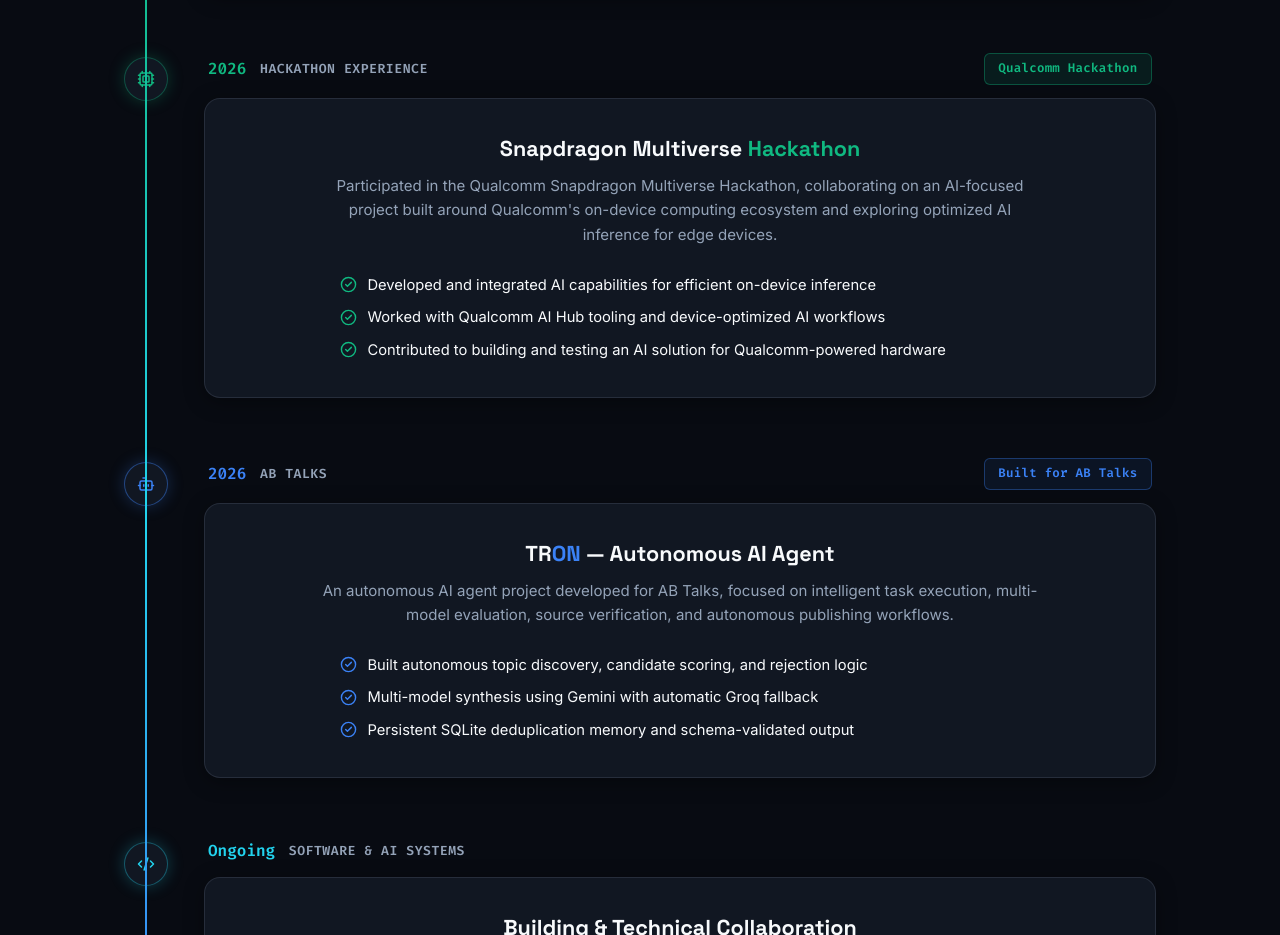
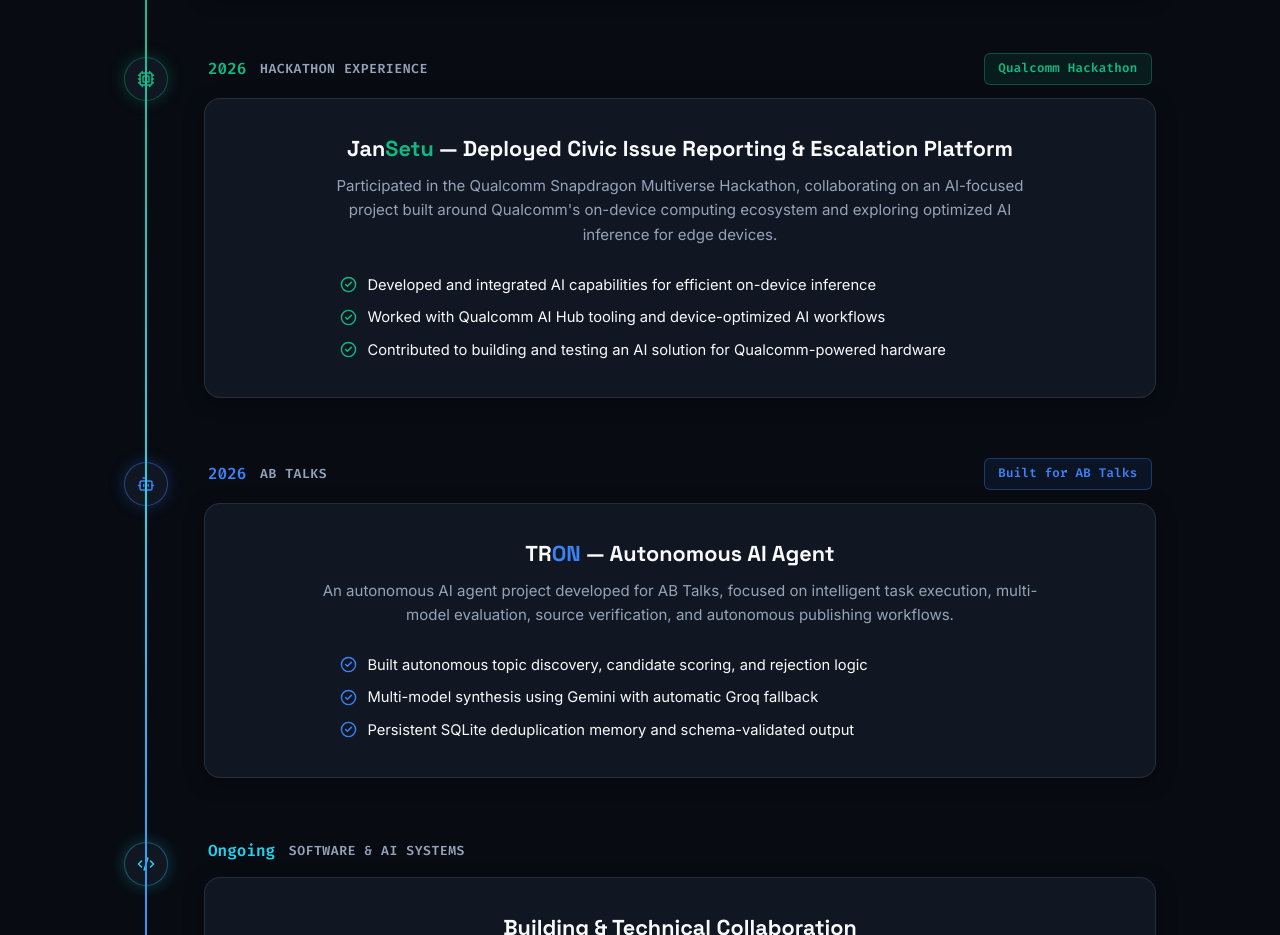
Before and after one commit to Divyanshgupta2580/Portfolio_Website, a React (Vite) app: page / in a window 1280 px wide. Shown: the part 8260-9195 px from the top of the page. Built offline with nearby package versions, Linux system fonts and the light colour scheme.

Commit message:
Restore original JanSetu project heading in Journey section

```diff
--- a/src/components/Journey.tsx
+++ b/src/components/Journey.tsx
@@ -40,7 +40,7 @@
             </>
           ),
         };
-      case 2: // Snapdragon Multiverse Hackathon
+      case 2: // JanSetu
         return {
           icon: <Cpu size={18} color="var(--accent-emerald)" />,
           accentColor: 'var(--accent-emerald)',
@@ -51,8 +51,9 @@
           badgeColor: 'var(--accent-emerald)',
           renderTitle: () => (
             <>
-              <span>Snapdragon Multiverse </span>
-              <span style={{ color: 'var(--accent-emerald)' }}>Hackathon</span>
+              <span>Jan</span>
+              <span style={{ color: 'var(--accent-emerald)' }}>Setu</span>
+              <span> — Deployed Civic Issue Reporting &amp; Escalation Platform</span>
             </>
           ),
         };
--- a/src/data/portfolioData.ts
+++ b/src/data/portfolioData.ts
@@ -408,7 +408,7 @@
     },
     {
       year: "2026",
-      title: "Snapdragon Multiverse Hackathon",
+      title: "JanSetu — Deployed Civic Issue Reporting & Escalation Platform",
       organization: "HACKATHON EXPERIENCE",
       type: "Hackathon",
       badge: "Qualcomm Hackathon",
```
